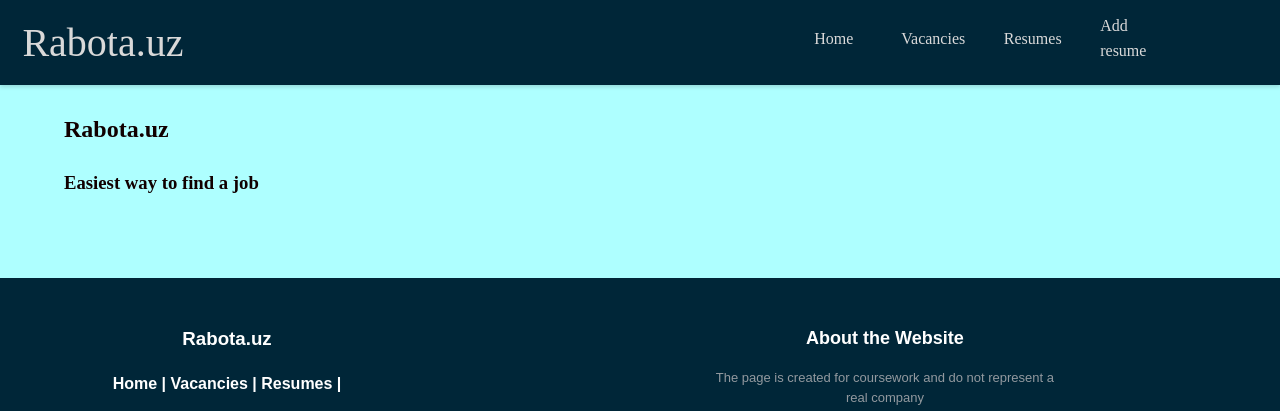
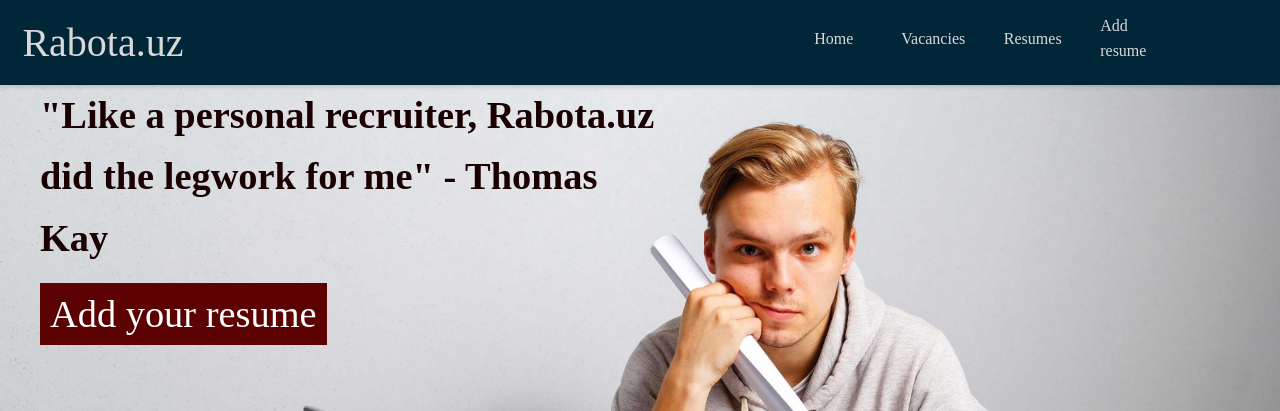
Before and after one commit to 00010270/WebTech.CW1, a plain HTML site: page index.html in a window 1280 px wide. Shown: the top 411 px of the page. Drawn offline with Linux system fonts and the light colour scheme.

Commit message:
indexpage changes plus some other minor one

```diff
--- a/index.html
+++ b/index.html
@@ -26,8 +26,14 @@
             </ul>
           </div>
         </nav>
+
     </header>
+    <div class="headerphoto">
+        <h3>"Like a personal recruiter, Rabota.uz did the legwork for me" - Thomas Kay</h3>
+        <a class="home-button" href="form.html">Add your resume</a>
+        </div>
 	<main class="mainbody">
+
 		<div >
 			<h2>Rabota.uz</h2>
 			<h3>Easiest way to find a job</h3>
--- a/styles/style.css
+++ b/styles/style.css
@@ -197,11 +197,46 @@
 
 
 
+.headerphoto{
+    padding-top: 85px;
+    background-image: url("../images/photo1.jpg");
+    background-color: #ffffff;
+    background-size: cover;
+    background-position: center center;
+    background-attachment: fixed;
+    background-repeat: no-repeat;
+    min-height: 100vh;
+    max-height: 500px;
+    color: hsl(0, 100%, 5%);
+    padding-left: 5vh;
+}
+.home-button{
+    background-color: rgb(92, 2, 2);
+    color: white;
+    font-size: 3vw;
+    text-decoration: none;
+    padding: 10px;
+}
+
+.headerphoto h3{
+
+    margin:  0 0 15px 0;
+    width: 50%;
+    font-size: 3vw;
+}
+.resume-content{
+    display: flex;
+
+
+    flex-wrap: wrap;
+}
 
 .resumemain img{
-    width: 400px;
+    height: 100%;
+    width: 500px;
     max-width: 100%;
-    margin-top: 20px;
+    margin: 20px;
+    border: 3px black solid;
 }
 
 .divclass{
@@ -335,6 +370,7 @@
     display: flexbox;
     justify-content: flex-start;
     height: 100%;
+    margin: 20px;
 }
 .resume-details > div{
     margin-bottom: 5px;
@@ -357,6 +393,12 @@
 }
 .account-details input{
     width: 65%;
+}
+
+.textarea{
+    width: 400px;
+    max-width: 100%;
+    height: 100px;
 }
 
 
```
Also changed, not shown: form.html (+2 -0 lines), resume.html (+2 -0 lines), images/photo1.jpg (added).
